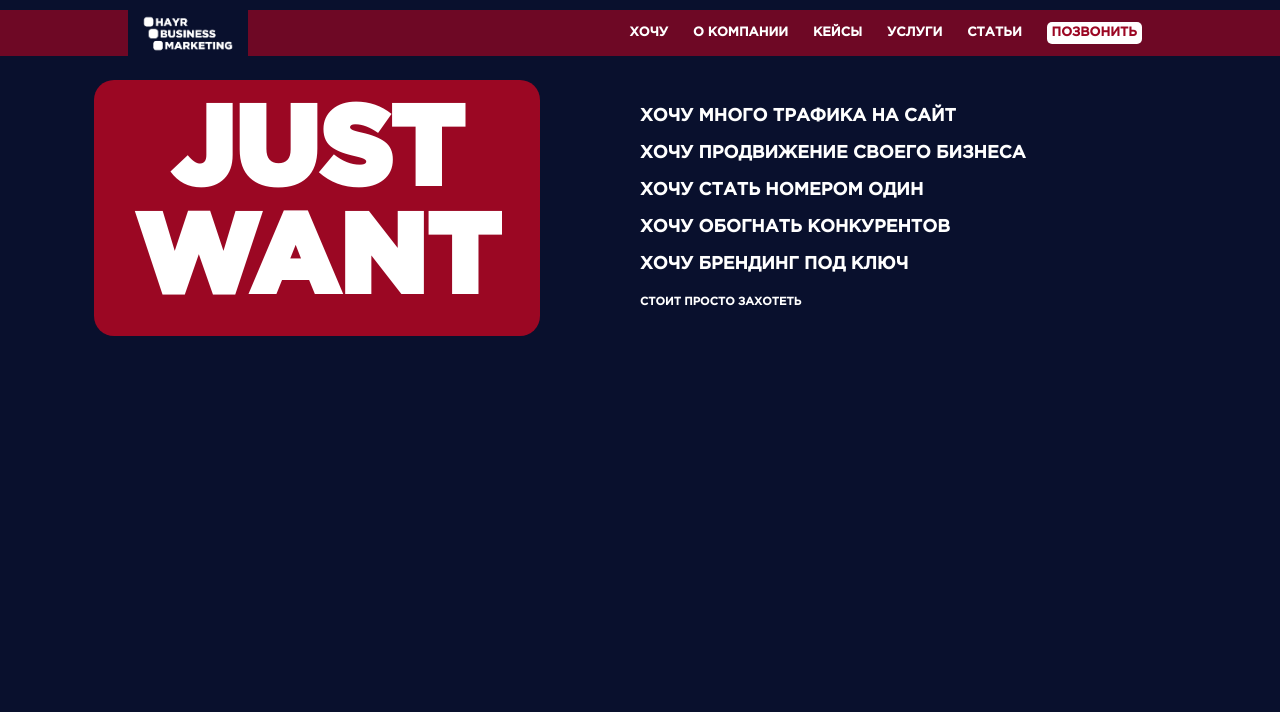
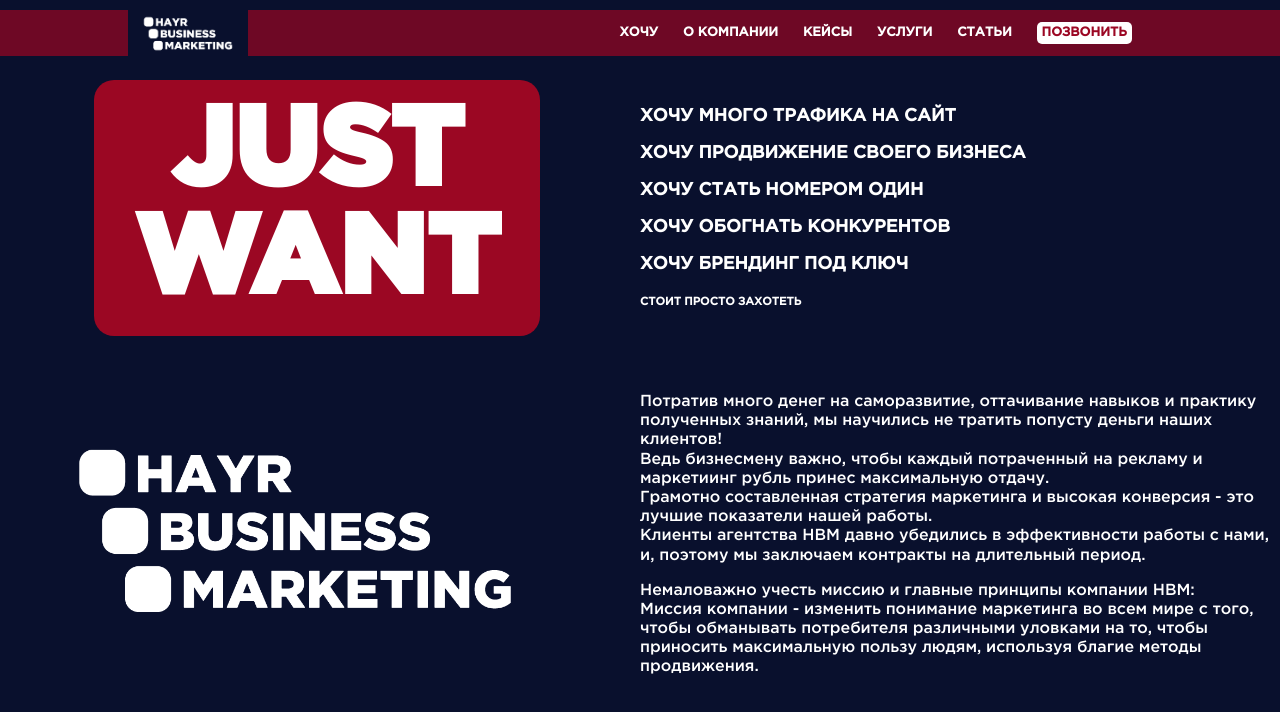
Before and after one commit to hbmarketing/hbmain, a plain HTML site: page index.html in a window 1280 px wide. Drawn offline with Linux system fonts and the light colour scheme.

Commit message:
added 2nd section & some changes

```diff
--- a/header.css
+++ b/header.css
@@ -149,11 +149,29 @@ body {
     display: none;
 }
 
+.burger__checkbox:checked ~ .burger__elem {
+    width: 23px;
+    transform: rotate(45deg);
+}
+
+.burger__checkbox:checked ~ .burger__elem::before {
+    width: 23px;
+    transform: translate(0, 0) rotate(-90deg);
+}
+
+.burger__checkbox:checked ~ .burger__elem::after {
+    width: 23px;
+    transform: translate(0, -2px) rotate(-90deg);
+}
+
+.header__nav-burger {
+    margin-right: 20px;
+}
+
 .burger__elem {
     display: inline-block;
     width: 20px;
     height: 2px;
-    margin-right: 10px;
     vertical-align: middle;
     background-color: #fff;
     transition: all 500ms ease-in-out;
@@ -177,21 +195,6 @@ body {
     background-color: #fff;
     transform: translate(0, 6px);
     transition: all 500ms ease-in-out;
-}
-
-.burger__checkbox:checked ~ .burger__elem {
-    width: 23px;
-    transform: rotate(45deg);
-}
-
-.burger__checkbox:checked ~ .burger__elem::before {
-    width: 23px;
-    transform: translate(0, 0) rotate(-90deg);
-}
-
-.burger__checkbox:checked ~ .burger__elem::after {
-    width: 23px;
-    transform: translate(0, -2px) rotate(-90deg);
 }
 
 .shtora {
@@ -232,7 +235,7 @@ body {
     }
 
     .header__nav-elem--cta {
-        margin-right: 10px;
+        margin-right: 20px;
     }
 
     .header__nav-elem--cta:hover,
--- a/index.html
+++ b/index.html
@@ -35,7 +35,7 @@
     </header>
     <main class="main">
         <section id="main__header" class="main__header">
-            <div class="main__nowrap-left main__nowrap-left--header">
+            <div class="main__nowrap-left">
                 <button class="main__wanna-button">
                     J<br class="br">U<br class="br">S<br class="br">T<br><br class="br">W<br class="br">A<br class="br">N<br class="br">T
                 </button>
@@ -64,7 +64,34 @@
             </div>
         </section>
         <section id="main__about-us" class="main__about-us">
-
+            <div class="main__nowrap-left">
+                <img class="main__logo" src="./hbm-logo-points-white.png" alt="">
+                <img class="main__logo main__logo--desktop" src="./hbm-logo-white.png" alt="">
+            </div>
+            <div class="main__nowrap-right">
+                <div class="main__text">
+                    <p class="main__text-paragraph">
+                        Потратив много денег на саморазвитие, оттачивание навыков и практику
+                        полученных знаний, мы научились не тратить попусту деньги наших клиентов!
+                        <br>
+                        Ведь бизнесмену важно, чтобы каждый потраченный на рекламу и маркетиинг
+                        рубль принес максимальную отдачу.
+                        <br>
+                        Грамотно составленная стратегия маркетинга и высокая конверсия - это лучшие
+                        показатели нашей работы.
+                        <br>
+                        Клиенты агентства HBM давно убедились в эффективности работы с нами,
+                        и, поэтому мы заключаем контракты на длительный период.
+                    </p>
+                    <p class="main__text-paragraph">
+                        Немаловажно учесть миссию и главные принципы компании HBM:
+                        <br>
+                        Миссия компании - изменить понимание маркетинга во всем мире с того,
+                        чтобы обманывать потребителя различными уловками на то, чтобы
+                        приносить максимальную пользу людям, используя благие методы продвижения.
+                    </p>
+                </div>
+            </div>
         </section>
         <section id="main__cases" class="main__cases"></section>
         <section id="main__services" class="main__services"></section>
--- a/main.css
+++ b/main.css
@@ -9,12 +9,6 @@
     width: 120px;
     min-width: 120px;
 }
-
-/* .main__nowrap-left--header {
-    box-sizing: border-box;
-    width: 120px;
-    min-width: 120px;
-} */
 
 .main__wanna-button {
     display: inline-block;
@@ -71,6 +65,27 @@
     font-size: 0.7rem;
 }
 
+.main__about-us {
+    display: flex;
+    align-items: center;
+    margin-top: 40px;
+}
+
+.main__logo {
+    width: 100px;
+}
+
+.main__logo--desktop {
+    display: none;
+    width: 320px;
+}
+
+.main__text-paragraph {
+    font-weight: 500;
+    text-transform: none;
+    line-height: 1.2;
+}
+
 @media screen and (min-width: 800px) {
     .main__nowrap-left {
         width: 50%;
@@ -92,6 +107,14 @@
         flex-grow: 0;
         width: 50%;
     }
+
+    .main__logo {
+        display: none;
+    }
+
+    .main__logo--desktop {
+        display: inline;
+    }
 }
 
 @media screen and (min-width: 1200px) {
@@ -102,4 +125,8 @@
     .main__wanna-button {
         font-size: 7rem;
     }
+
+    .main__logo--desktop {
+        width: 490px;
+    }
 }
```
Also changed, not shown: hbm-logo-points-white.png (added).
